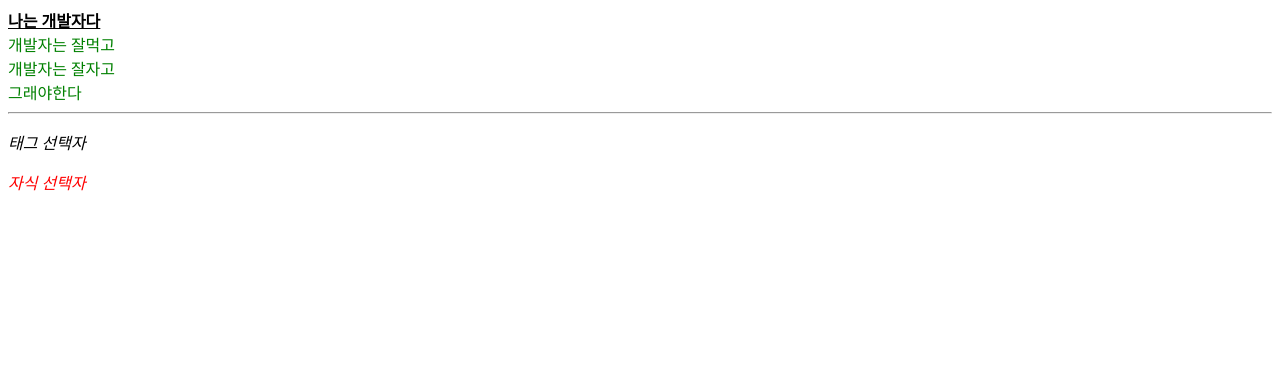
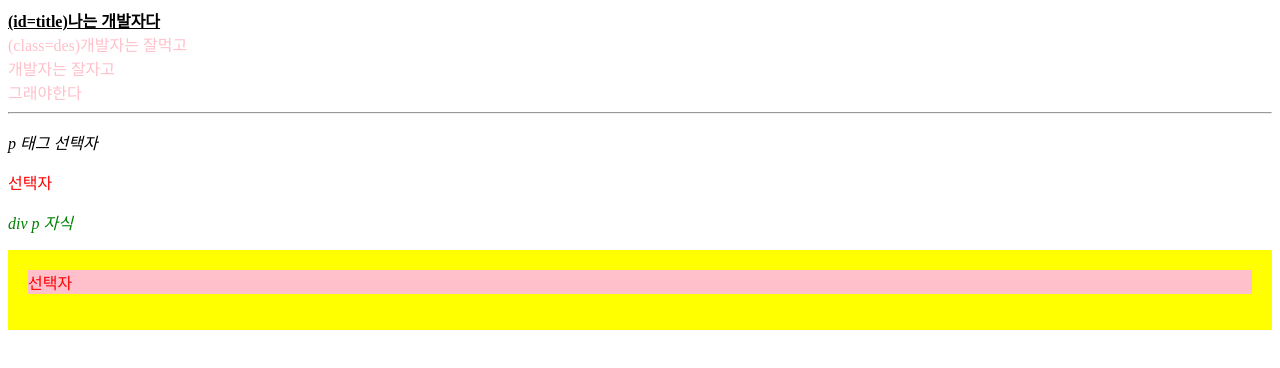
Before and after one commit to congchu/web-advanced, a plain HTML site: page style/example1.html in a window 1280 px wide. Drawn offline with Linux system fonts and the light colour scheme.

Commit message:
feat: 2일차 실습 자료 추가

```diff
--- a/style/example1.html
+++ b/style/example1.html
@@ -4,47 +4,28 @@
 <head>
   <meta charset="UTF-8">
   <meta name="viewport" content="width=device-width, initial-scale=1.0">
-  <title>Document</title>
-  <style>
-    /* 태그 선택자 */
-    p {
-      font-size: 16px;
-      font-style: italic;
-    }
-
-    /* ID 선택자 */
-    #title {
-      text-decoration: underline;
-      font-weight: bold;
-
-    }
-
-    /* 클래스 선택자 */
-    .description {
-      color: green;
-    }
-
-    /* 자식 선택자 */
-    div p {
-      color: red;
-    }
-  </style>
+  <title>CSS의 선택자</title>
+  <link rel="stylesheet" href="./style1.css">
 </head>
 
 <body>
-
-  <div id="title">나는 개발자다</div>
-
-  <div class="description">개발자는 잘먹고</div>
-
+  <div id="title">(id=title)나는 개발자다</div>
+  <div class="description">(class=des)개발자는 잘먹고</div>
   <div class="description">개발자는 잘자고</div>
-
   <div class="description">그래야한다</div>
   <hr />
 
-  <p>태그 선택자 </p>
+  <p>p 태그 선택자 </p>
   <div>
-    <p>자식 선택자</p>
+    <span class="red blue">선택자</span>
+    <p> div p 자식
+
+
+    <div class="parent">
+      <div class="child1">
+        <span class="red blue">선택자</span></p>
+      </div>
+    </div>
   </div>
 
 </body>
--- /dev/null
+++ b/style/style1.css
@@ -0,0 +1,47 @@
+/* 태그 선택자 */
+p {
+  font-size: 16px;
+  font-style: italic;
+}
+
+/* ID 선택자 */
+#title {
+  text-decoration: underline;
+  font-weight: bold;
+}
+
+/* 자식 선택자 */
+div p {
+  color: green;
+}
+
+/* 클래스 선택자 */
+.description {
+  color: green;
+  color: yellow;
+  color: pink;
+}
+
+/* 우선순위 1 */
+
+.blue {
+  color: blue;
+}
+.red {
+  color: red;
+}
+
+.parent {
+  background-color: yellow;
+  color: blue;
+  padding: 20px;
+}
+
+.child1 {
+  background-color: pink;
+  color: red;
+}
+
+div p span.bg-yellow {
+  background-color: yellow;
+}
```
Also changed, not shown: profile-style.css (added, +10 -0 lines), profile.html (added, +26 -0 lines), style/example2.html (+25 -22 lines).
